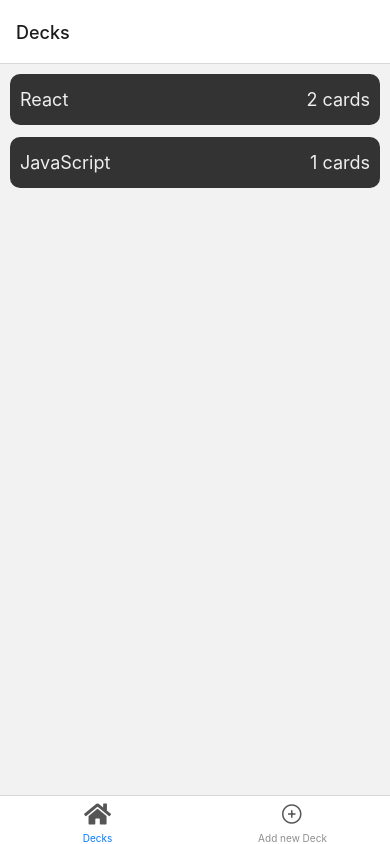
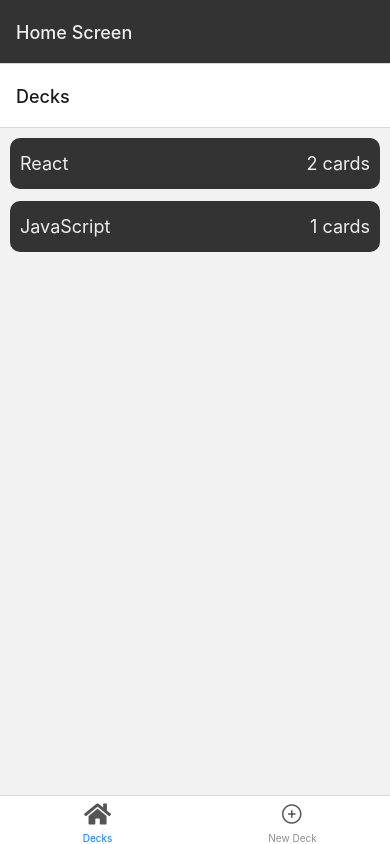
Before and after one commit to dacitto/UdaciCards, a React Native app: screen /Decks in a window 390 px wide. Built offline with nearby package versions, Linux system fonts and the light colour scheme.

Commit message:
feat: add routes and screens logic

```diff
--- a/App.js
+++ b/App.js
@@ -1,43 +1,12 @@
-import { Text, View } from "react-native";
-import { NavigationContainer } from "@react-navigation/native";
-import { createBottomTabNavigator } from "@react-navigation/bottom-tabs";
-import { FontAwesome5, Ionicons } from "@expo/vector-icons";
 import store from "./redux/store";
 import { Provider } from "react-redux";
-import Home from "./components/Home";
-import AddDeck from "./components/AddDeck";
 
-const Tab = createBottomTabNavigator();
+import StackNav from "./routes/StackNav";
 
 export default function App() {
   return (
     <Provider store={store}>
-      <NavigationContainer>
-        <Tab.Navigator>
-          <Tab.Screen
-            name="Decks"
-            component={Home}
-            options={{
-              tabBarIcon: () => (
-                <FontAwesome5 name="home" size={24} color="#555" />
-              ),
-            }}
-          />
-          <Tab.Screen
-            name="Add new Deck"
-            component={AddDeck}
-            options={{
-              tabBarIcon: () => (
-                <Ionicons
-                  name="ios-add-circle-outline"
-                  size={24}
-                  color="#555"
-                />
-              ),
-            }}
-          />
-        </Tab.Navigator>
-      </NavigationContainer>
+      <StackNav />
     </Provider>
   );
 }
--- a/package.json
+++ b/package.json
@@ -12,12 +12,14 @@
   "dependencies": {
     "@react-navigation/bottom-tabs": "^6.0.9",
     "@react-navigation/native": "^6.0.6",
+    "@react-navigation/stack": "^6.0.11",
     "@reduxjs/toolkit": "^1.7.1",
     "expo": "~44.0.0",
     "expo-status-bar": "~1.2.0",
     "react": "17.0.1",
     "react-dom": "17.0.1",
     "react-native": "0.64.3",
+    "react-native-gesture-handler": "^2.1.0",
     "react-native-safe-area-context": "3.3.2",
     "react-native-screens": "~3.10.1",
     "react-native-web": "0.17.1",
--- /dev/null
+++ b/routes/StackNav.js
@@ -0,0 +1,33 @@
+import { createStackNavigator } from "@react-navigation/stack";
+import { NavigationContainer } from "@react-navigation/native";
+import "react-native-gesture-handler";
+import DeckDetails from "../screens/DeckDetails";
+import TabNav from "./TabNav";
+const Stack = createStackNavigator();
+const StackNav = () => {
+  return (
+    <NavigationContainer>
+      <Stack.Navigator
+        screenOptions={{
+          headerStyle: {
+            backgroundColor: "#333",
+          },
+          headerTintColor: "#eee",
+          headerBackTitleVisible: false,
+        }}
+      >
+        <Stack.Screen
+          name="Home"
+          component={TabNav}
+          options={{ title: "Home Screen" }}
+        />
+        <Stack.Screen
+          name="DeckDetails"
+          component={DeckDetails}
+          options={{ title: "Deck Details" }}
+        />
+      </Stack.Navigator>
+    </NavigationContainer>
+  );
+};
+export default StackNav;
--- /dev/null
+++ b/routes/TabNav.js
@@ -0,0 +1,30 @@
+import React from "react";
+import Home from "../screens/Home";
+import AddDeck from "../screens/AddDeck";
+import { createBottomTabNavigator } from "@react-navigation/bottom-tabs";
+import { FontAwesome5, Ionicons } from "@expo/vector-icons";
+const Tab = createBottomTabNavigator();
+const TabNav = () => {
+  return (
+    <Tab.Navigator>
+      <Tab.Screen
+        name="Decks"
+        component={Home}
+        options={{
+          tabBarIcon: () => <FontAwesome5 name="home" size={24} color="#555" />,
+        }}
+      />
+      <Tab.Screen
+        name="New Deck"
+        component={AddDeck}
+        options={{
+          tabBarIcon: () => (
+            <Ionicons name="ios-add-circle-outline" size={24} color="#555" />
+          ),
+        }}
+      />
+    </Tab.Navigator>
+  );
+};
+
+export default TabNav;
--- /dev/null
+++ b/screens/DeckDetails/index.js
@@ -0,0 +1,11 @@
+import { Text, View, StyleSheet } from "react-native";
+const DeckDetails = ({ route }) => {
+  const deck = route.params.deck;
+  return (
+    <View>
+      <Text>{deck.title}</Text>
+    </View>
+  );
+};
+
+export default DeckDetails;
--- a/components/Home/DeckCard.js
+++ b/screens/Home/DeckCard.js
@@ -1,13 +1,11 @@
 import { Text, View, StyleSheet } from "react-native";
-import { FontAwesome5 } from "@expo/vector-icons";
-const DeckCard = ({ title, numberOfCards }) => {
-  return (
-    <View style={styles.card}>
-      <Text style={styles.text}>{title}</Text>
-      <Text style={styles.text}>{numberOfCards} cards</Text>
-    </View>
-  );
-};
+
+const DeckCard = ({ title, numberOfCards }) => (
+  <View style={styles.card}>
+    <Text style={styles.text}>{title}</Text>
+    <Text style={styles.text}>{numberOfCards} cards</Text>
+  </View>
+);
 const styles = StyleSheet.create({
   card: {
     padding: 10,
--- a/components/Home/index.js
+++ b/screens/Home/index.js
@@ -1,7 +1,11 @@
-import { Text, View, StyleSheet, FlatList } from "react-native";
+import { View, StyleSheet, FlatList, TouchableOpacity } from "react-native";
 import DeckCard from "./DeckCard";
 import { useSelector } from "react-redux";
-export default function Home() {
+
+export default function Home({ navigation }) {
+  const deckDetails = (item) => {
+    navigation.navigate("DeckDetails", { deck: item });
+  };
   const decks = useSelector((state) => state.decks);
   return (
     <View style={styles.container}>
@@ -10,10 +14,12 @@ export default function Home() {
           keyExtractor={(deck) => deck.id}
           data={decks}
           renderItem={({ item }) => (
-            <DeckCard
-              title={item.title}
-              numberOfCards={item.questions.length}
-            />
+            <TouchableOpacity onPress={() => deckDetails(item)}>
+              <DeckCard
+                title={item.title}
+                numberOfCards={item.questions.length}
+              />
+            </TouchableOpacity>
           )}
         />
       )}
@@ -24,7 +30,5 @@ const styles = StyleSheet.create({
   container: {
     padding: 10,
     flex: 1,
-    // justifyContent: "center",
-    // alignItems: "center",
   },
 });
```
Also changed, not shown: screens/AddDeck/index.js (renamed from components/AddDeck/index.js), 1 other file (tests, documents, lock files or other folders).
